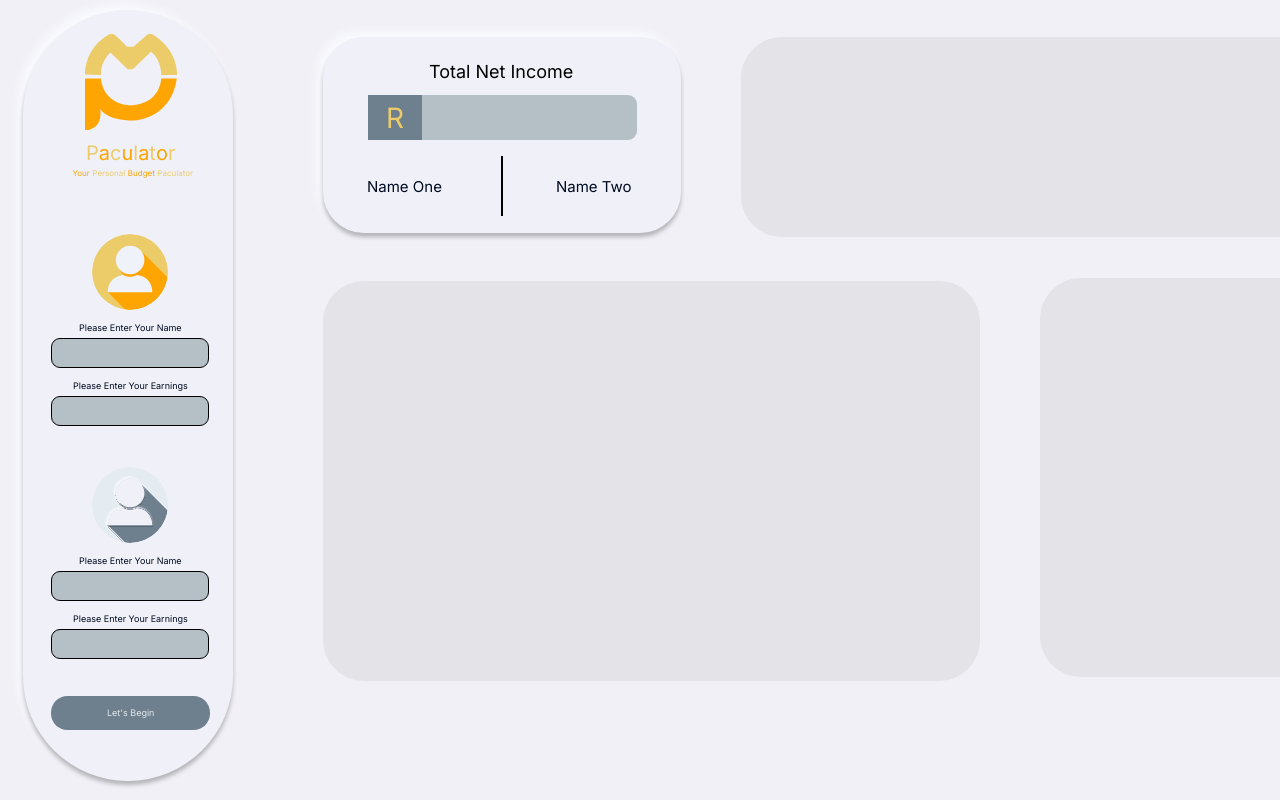
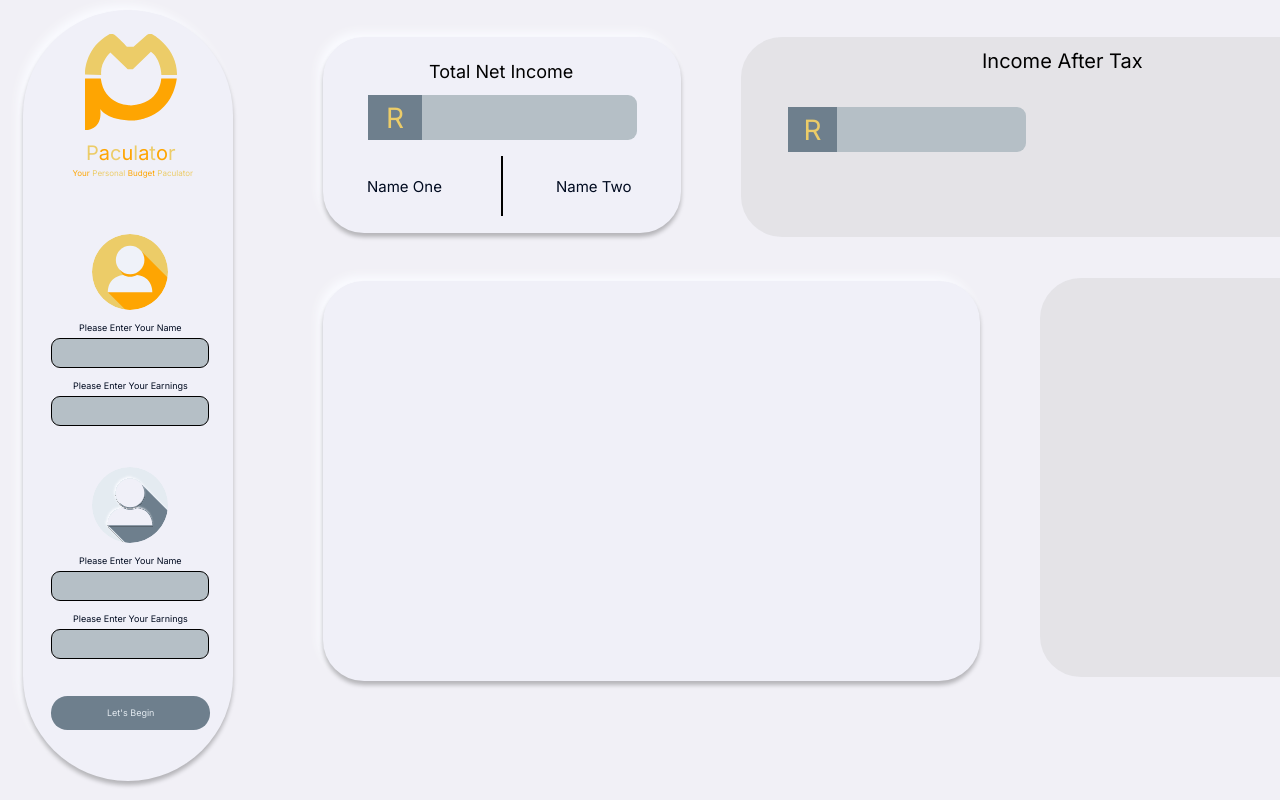
Before and after one commit to Tsebo200/Pacualtor, a React (Create React App) app: page / in a window 1280 px wide. Shown: the top 800 px of the page. Built offline with nearby package versions, Linux system fonts and the light colour scheme.

Commit message:
First container in Income After Tax
Added Income After Tax container  and changed some elements class names

```diff
--- a/src/components/Dashboard.js
+++ b/src/components/Dashboard.js
@@ -28,16 +28,26 @@ const Dashboard= () => {
         <div className="net-income-container">
             <p className="net-income-text">Total Net Income</p>
             <div className="net-income-output-container">
-                <div className="rand-container"><p className="R-text">R</p></div>
-                <div className="net-income-input-box"></div>
+                <div className="rand-container-one"><p className="R-text-one">R</p></div>
+                <div className="net-income-output-box"></div>
             </div>
             <p className="name-one-net-inc">Name One</p>
             <div className="line-breaker"></div>
             <p className="name-two-net-inc">Name Two</p>
         </div>
         {/* End of Net Income Container */}
-        <div className="income-after-tax-container"></div>
-        <div className="monthly-expense-container"></div>
+
+        <div className="income-after-tax-container">
+            <p className="income-after-tax-text">Income After Tax</p>
+            <div className="income-after-tax-output-container">
+                <div className="rand-container-two"><p className="R-text-two">R</p></div>
+                <div className="income-after-tax-output-box"></div>
+            </div>
+        </div>
+        {/* End of Income After Tax Container */}
+
+        <div className="monthly-expense-container">
+        </div>
         <div className="results-container"></div>
 
         </div>
--- a/src/index.css
+++ b/src/index.css
@@ -345,14 +345,14 @@ body {
   float: left;
 }
 
-.rand-container{
+.rand-container-one{
   width: 54px;
   height: 45px;
   background: #6E7F8D;
   float: left;
 }
 
-.R-text{
+.R-text-one{
   font-family: 'Inter';
   font-weight: 400;
   margin-top: 6px;
@@ -362,7 +362,7 @@ body {
   float: left;
 }
 
-.net-income-input-box{
+.net-income-output-box{
   width: 215px;
   height: 45px;
   border-radius: 0px 9px 9px 0px;
@@ -410,12 +410,59 @@ body {
   float: left;
 }
 
+.income-after-tax-text{
+  font-family: 'Inter';
+  font-weight: 500;
+  font-size: 20px;
+  margin-top: 12px;
+  margin-left: 241px;
+  float: left;
+}
+
+.income-after-tax-output-container{
+  width: 238px;
+  height: 45px;
+  background-color: transparent;
+  border-radius: 0px 9px 9px 0px;
+  margin-left: 47px;
+  margin-top: 14px;
+  float: left;
+}
+
+.rand-container-two{
+  width: 49px;
+  height: 45px;
+  background: #6E7F8D;
+  float: left;
+}
+
+.R-text-two{
+  font-family: 'Inter';
+  font-style: normal;
+  font-weight: 400;
+  font-size: 28px;
+  color: #ECCC68;
+  margin-top: 5.5px;
+  margin-left: 15.5px;
+  float: left;
+}
+
+.income-after-tax-output-box{
+  width: 189px;
+  height: 45px;
+  background: #B5BFC6;
+  border-radius: 0px 9px 9px 0px;
+  float: left;
+}
+
+/* Monthly Expense Container */
 .monthly-expense-container{
   width: 657px;
   height: 400px;
   margin-left: 90px;
   margin-top: 44px;
-  background: rgba(196, 196, 196, 0.3);
+  background: #F0F0F8;
+  box-shadow: 0px 4px 4px rgba(0, 0, 0, 0.25), -5px -5px 10px #FAFBFF;
   border-radius: 41px;
   float: left;
 }
```
